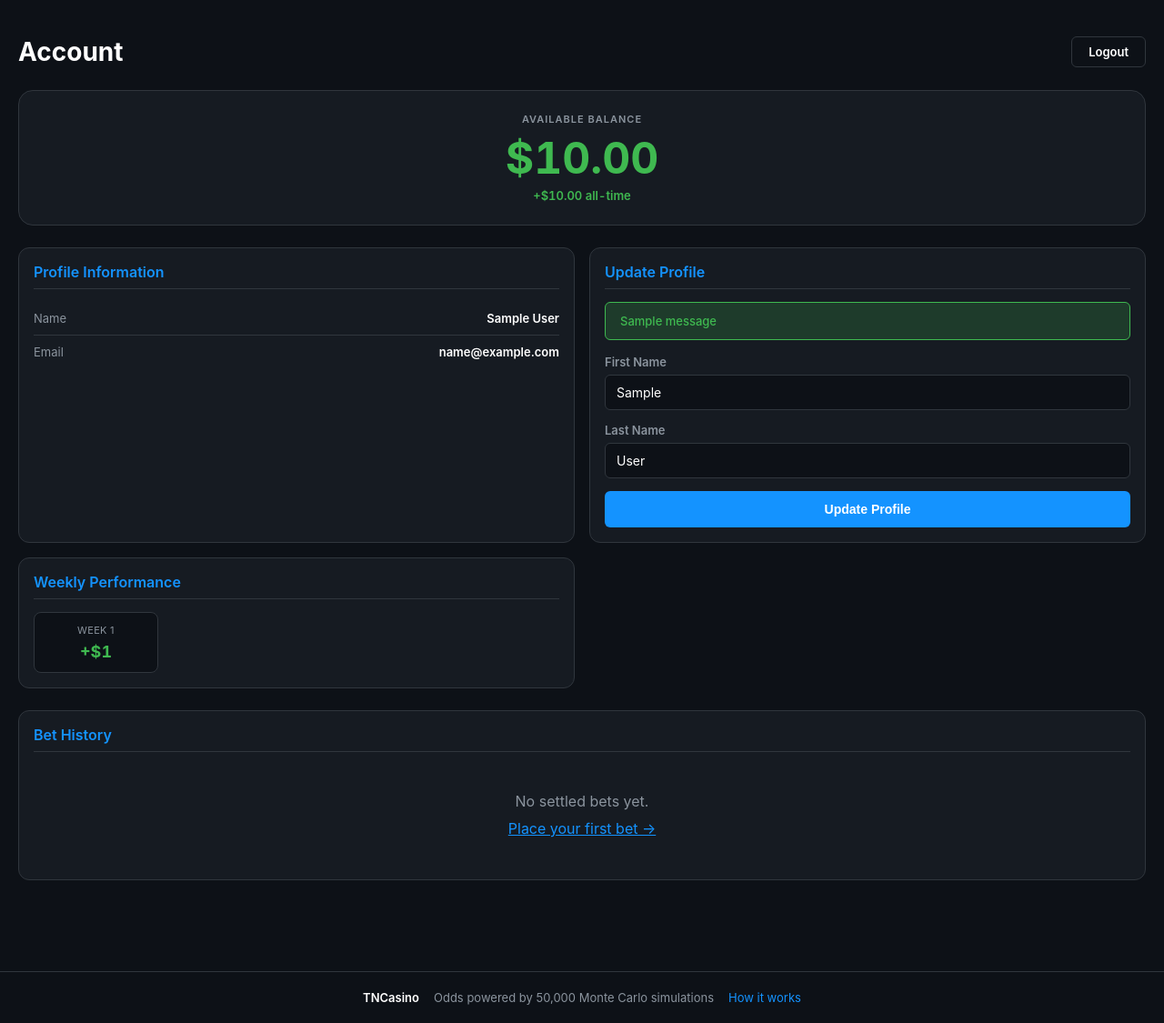
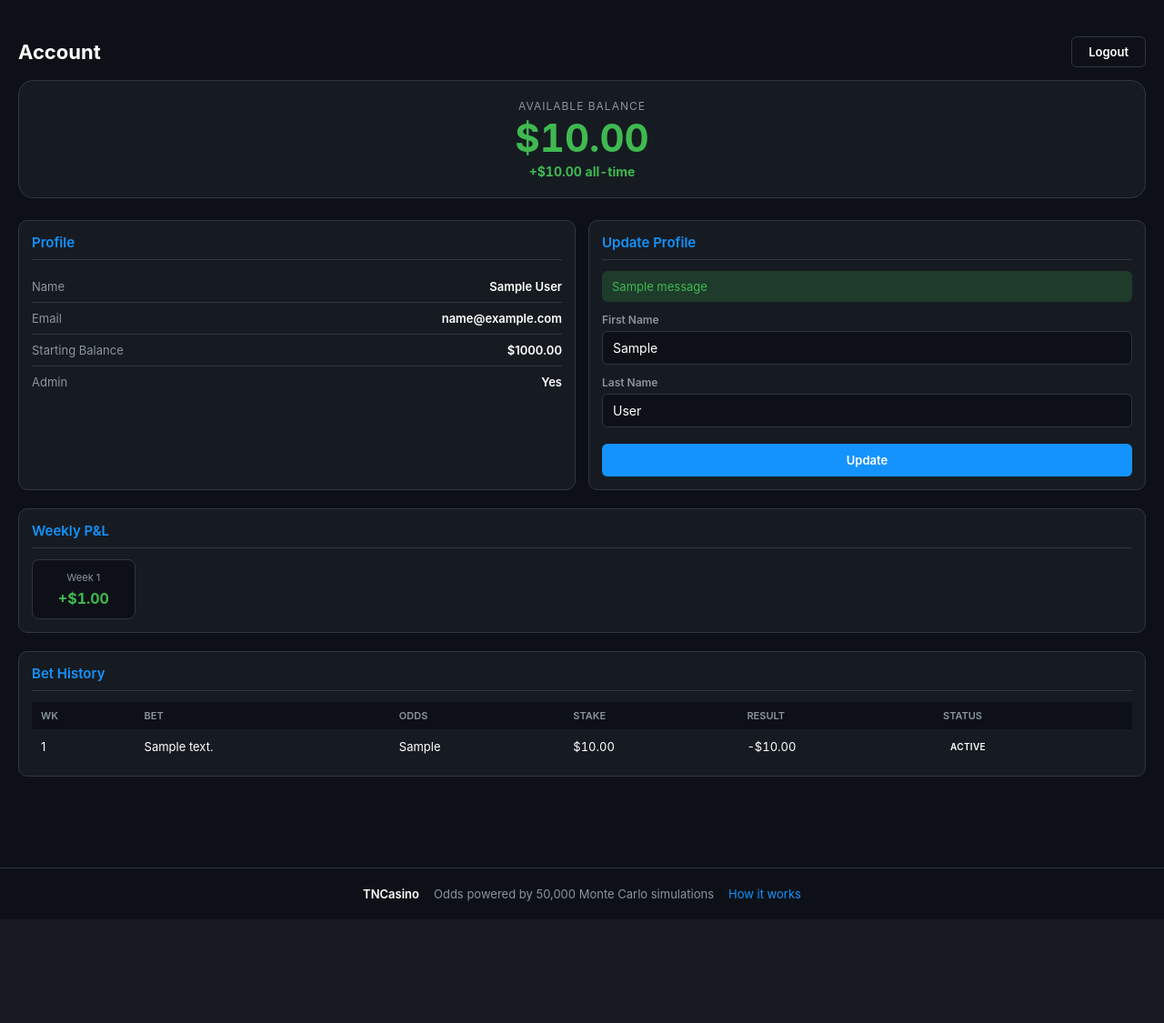
Before and after one commit to sfaizi24/TNC-Model-2025, a Flask app: page /account in a window 1280 px wide. Shown: the part 61-1186 px from the top of the page at 91% size. After the commit the page ends 1052 px from the top, so only its background shows below. Run offline with Flask 3, Linux system fonts and the light colour scheme; a user stored in the database is signed in; tables that the repository leaves empty hold one stand-in row (values such as "Sample post"); one stand-in notice (Sample message) is shown; parts of the project's set-up code (start-up, migrations or seed data) failed here and were passed over.

Commit message:
Port Account to design-system tnc-acct-* class taxonomy
Mirrors Account.jsx from the handoff: centered balance card, 2-col
profile/update grid, weekly P&L tile grid, and a flat 6-column bet
history table that includes pending bets. Adds shared utilities
(.tnc-card, .tnc-page-head, .tnc-badge*, .tnc-btn*, .tnc-pos/.tnc-neg,
.tnc-tab-num) to base.css for reuse across the remaining ports.

Co-Authored-By: Claude Opus 4.7 <noreply@anthropic.com>

```diff
--- a/frontend/static/css/account.css
+++ b/frontend/static/css/account.css
@@ -1,270 +1,201 @@
-    .logout-btn {
-        padding: 8px 18px;
-        background: transparent;
+.tnc-acct-title {
+    font-size: 22px;
+    font-weight: var(--tnc-fw-bold);
     color: var(--tnc-fg);
-        border: 1px solid var(--tnc-border);
-        border-radius: var(--tnc-r-sm);
-        font-weight: var(--tnc-fw-semi);
-        font-size: 13px;
-        cursor: pointer;
-        transition: background var(--tnc-dur-base) var(--tnc-ease);
-        text-decoration: none;
-        display: inline-block;
 }
 
-    .logout-btn:hover {
-        background: var(--tnc-border);
+.tnc-acct-logout {
+    padding: 8px 18px;
+    font-size: 13px;
 }
 
-    .balance-card {
+.tnc-acct-bal {
     background: var(--tnc-surface);
     border: 1px solid var(--tnc-border);
     border-radius: var(--tnc-r-2xl);
-        padding: 24px 30px;
+    padding: 20px 30px;
     margin-bottom: 24px;
     text-align: center;
 }
 
-    .balance-label {
+.tnc-acct-bal-label {
     color: var(--tnc-fg-muted);
-        font-size: 11px;
+    font-size: var(--tnc-fs-12);
+    margin-bottom: 6px;
     text-transform: uppercase;
     letter-spacing: var(--tnc-track-caps);
-        font-weight: var(--tnc-fw-semi);
-        margin-bottom: 6px;
 }
 
-    .balance-amount {
-        margin-bottom: 4px;
+.tnc-acct-bal-amount {
+    font-size: 42px;
+    font-weight: var(--tnc-fw-bold);
+    color: var(--tnc-win);
+    font-variant-numeric: tabular-nums;
+    line-height: 1.05;
 }
 
-    .balance-pnl {
-        font-size: 13px;
-        font-weight: var(--tnc-fw-semi);
+.tnc-acct-bal-pnl {
+    font-size: var(--tnc-fs-14);
+    margin-top: 6px;
+    font-weight: var(--tnc-fw-bold);
     font-variant-numeric: tabular-nums;
 }
 
-    .positive {
-        color: var(--tnc-win);
+.tnc-acct-grid {
+    display: grid;
+    grid-template-columns: 1fr;
+    gap: 14px;
 }
 
-    .negative {
-        color: var(--tnc-loss);
+@media (min-width: 768px) {
+    .tnc-acct-grid {
+        grid-template-columns: 1fr 1fr;
+    }
 }
 
-    .account-grid {
-        display: grid;
-        grid-template-columns: 1fr;
-        gap: 16px;
-        margin-bottom: 24px;
+.tnc-acct-row {
+    display: flex;
+    justify-content: space-between;
+    padding: 9px 0;
+    border-bottom: 1px solid var(--tnc-border);
+    font-size: var(--tnc-fs-13);
 }
 
-    .account-card {
-        background: var(--tnc-surface);
-        border: 1px solid var(--tnc-border);
-        border-radius: var(--tnc-r-xl);
-        padding: 16px;
-    }
-
-    .account-card h3 {
-        color: var(--tnc-blue);
-        font-size: 16px;
-        font-weight: var(--tnc-fw-semi);
-        margin-bottom: 14px;
-        padding-bottom: 8px;
-        border-bottom: 1px solid var(--tnc-border);
-    }
-
-    .info-row {
-        display: flex;
-        justify-content: space-between;
-        align-items: center;
-        padding: 10px 0;
-        border-bottom: 1px solid var(--tnc-border);
-    }
-
-    .info-row:last-child {
+.tnc-acct-row:last-child {
     border-bottom: none;
 }
 
-    .info-label {
+.tnc-acct-row-l {
     color: var(--tnc-fg-muted);
-        font-size: 13px;
 }
 
-    .info-value {
+.tnc-acct-row-v {
     color: var(--tnc-fg);
-        font-weight: var(--tnc-fw-semi);
-        font-size: 13px;
-    }
-
-    .profile-form {
-        margin-top: 4px;
-    }
-
-    .form-group {
-        margin-bottom: 14px;
-    }
-
-    .form-label {
-        display: block;
-        color: var(--tnc-fg-muted);
-        font-size: 13px;
-        margin-bottom: 6px;
     font-weight: var(--tnc-fw-semi);
 }
 
-    .form-input {
+.tnc-acct-field {
+    margin-bottom: 12px;
+}
+
+.tnc-acct-label {
+    display: block;
+    color: var(--tnc-fg-muted);
+    font-size: var(--tnc-fs-12);
+    margin-bottom: 5px;
+    font-weight: var(--tnc-fw-semi);
+}
+
+.tnc-acct-input {
     width: 100%;
-        padding: 10px 12px;
+    padding: 9px 11px;
     background: var(--tnc-bg);
     border: 1px solid var(--tnc-border);
     border-radius: var(--tnc-r-sm);
     color: var(--tnc-fg);
-        font-size: 14px;
+    font-size: var(--tnc-fs-14);
     font-family: inherit;
+    box-sizing: border-box;
     transition: border-color var(--tnc-dur-base) var(--tnc-ease);
 }
 
-    .form-input:focus {
+.tnc-acct-input:focus {
     outline: none;
     border-color: var(--tnc-blue);
 }
 
-    .update-btn {
+.tnc-acct-update {
     width: 100%;
-        padding: 12px 24px;
-        background: var(--tnc-blue);
-        color: white;
-        border: none;
-        border-radius: var(--tnc-r-sm);
-        font-weight: var(--tnc-fw-semi);
-        font-size: 14px;
-        cursor: pointer;
-        transition: all var(--tnc-dur-base) var(--tnc-ease);
+    margin-top: 6px;
 }
 
-    .update-btn:hover {
-        background: var(--tnc-blue-hover);
-        transform: translateY(-1px);
+.tnc-acct-flash {
+    padding: 9px 11px;
+    border-radius: var(--tnc-r-sm);
+    font-size: var(--tnc-fs-13);
+    margin-bottom: 12px;
 }
 
-    .update-btn:active {
-        transform: translateY(0);
+.tnc-acct-flash-success {
+    background: var(--tnc-win-tint);
+    color: var(--tnc-win);
 }
 
-    .flash-message {
-        padding: 12px 16px;
-        border-radius: var(--tnc-r-sm);
-        margin-bottom: 16px;
-        font-size: 13px;
-        font-weight: var(--tnc-fw-medium);
+.tnc-acct-flash-error {
+    background: var(--tnc-loss-tint);
+    color: var(--tnc-loss);
 }
 
-    .flash-success {
-        background: var(--tnc-win-tint);
-        color: var(--tnc-win);
-        border: 1px solid var(--tnc-win);
+.tnc-acct-block {
+    margin-top: 20px;
 }
 
-    .flash-error {
-        background: var(--tnc-loss-tint);
-        color: var(--tnc-loss);
-        border: 1px solid var(--tnc-loss);
+.tnc-acct-weekly {
+    display: grid;
+    grid-template-columns: repeat(auto-fill, minmax(110px, 1fr));
+    gap: 8px;
 }
 
-    .weekly-grid {
-        display: grid;
-        grid-template-columns: repeat(auto-fill, minmax(110px, 1fr));
-        gap: 10px;
+.tnc-acct-week {
+    background: var(--tnc-bg);
+    padding: 12px 8px;
+    border-radius: var(--tnc-r-md);
+    text-align: center;
+    border: 1px solid var(--tnc-border);
 }
 
-    .weekly-tile {
-        background: var(--tnc-bg);
-        border: 1px solid var(--tnc-border);
-        border-radius: var(--tnc-r-md);
-        padding: 12px 8px;
-        text-align: center;
-    }
-
-    .weekly-tile-label {
+.tnc-acct-week-label {
     color: var(--tnc-fg-muted);
-        font-size: 11px;
-        text-transform: uppercase;
-        letter-spacing: var(--tnc-track-mini);
+    font-size: var(--tnc-fs-11);
     margin-bottom: 6px;
 }
 
-    .weekly-tile-pnl {
-        font-size: 18px;
+.tnc-acct-week-pnl {
+    font-size: var(--tnc-fs-16);
     font-weight: var(--tnc-fw-bold);
-        font-variant-numeric: tabular-nums;
 }
 
-    .bet-history {
-        display: flex;
-        flex-direction: column;
-        gap: 18px;
-    }
-
-    .bet-week-header {
-        color: var(--tnc-fg-muted);
-        font-size: 11px;
-        font-weight: var(--tnc-fw-bold);
-        text-transform: uppercase;
-        letter-spacing: var(--tnc-track-caps);
-        padding-bottom: 6px;
-        border-bottom: 1px solid var(--tnc-border);
-        margin-bottom: 4px;
-    }
-
-    .bet-row {
-        display: grid;
-        grid-template-columns: minmax(0, 1fr) 60px 70px 80px;
-        gap: 10px;
-        align-items: center;
-        padding: 8px 0;
-        font-size: 13px;
-        border-bottom: 1px solid var(--tnc-border-soft);
-    }
-
-    .bet-week-section .bet-row:last-child {
-        border-bottom: none;
-    }
-
-    .bet-col-desc {
-        color: var(--tnc-fg);
-        overflow: hidden;
-        text-overflow: ellipsis;
-        white-space: nowrap;
-    }
-
-    .bet-col-odds {
-        color: var(--tnc-fg-muted);
-        text-align: right;
-        font-variant-numeric: tabular-nums;
-    }
-
-    .bet-col-stake {
-        color: var(--tnc-fg);
-        text-align: right;
-        font-variant-numeric: tabular-nums;
-    }
-
-    .bet-col-result {
-        text-align: right;
-        font-weight: var(--tnc-fw-semi);
-        font-variant-numeric: tabular-nums;
-    }
-
-    .no-bets {
-        text-align: center;
-        padding: 30px 16px;
+.tnc-acct-week-flat {
     color: var(--tnc-fg-muted);
 }
 
-    @media (min-width: 768px) {
-        .account-grid {
-            grid-template-columns: repeat(2, 1fr);
+.tnc-acct-empty {
+    color: var(--tnc-fg-muted);
+    font-size: var(--tnc-fs-13);
+    padding: 6px 0;
 }
+
+.tnc-acct-empty a {
+    color: var(--tnc-blue);
 }
+
+.tnc-acct-table-wrap {
+    overflow-x: auto;
+}
+
+.tnc-acct-table {
+    width: 100%;
+    border-collapse: collapse;
+    min-width: 540px;
+}
+
+.tnc-acct-table th {
+    text-align: left;
+    padding: 8px 10px;
+    background: var(--tnc-bg);
+    color: var(--tnc-fg-muted);
+    font-size: var(--tnc-fs-11);
+    font-weight: var(--tnc-fw-semi);
+    text-transform: uppercase;
+}
+
+.tnc-acct-table td {
+    padding: 10px;
+    border-bottom: 1px solid var(--tnc-border);
+    color: var(--tnc-fg);
+    font-size: var(--tnc-fs-13);
+}
+
+.tnc-acct-table tr:last-child td {
+    border-bottom: none;
+}
--- a/frontend/static/css/base.css
+++ b/frontend/static/css/base.css
@@ -378,3 +378,65 @@ body {
     vertical-align: super;
     opacity: 0.85;
 }
+
+.tnc-page-head {
+    margin-bottom: 14px;
+    display: flex;
+    justify-content: space-between;
+    align-items: center;
+    flex-wrap: wrap;
+    gap: 10px;
+}
+
+.tnc-card {
+    background: var(--tnc-surface);
+    border: 1px solid var(--tnc-border);
+    border-radius: var(--tnc-r-lg);
+    padding: 14px;
+}
+
+.tnc-card-h {
+    color: var(--tnc-blue);
+    font-size: 15px;
+    font-weight: var(--tnc-fw-semi);
+    margin-bottom: 12px;
+    padding-bottom: 9px;
+    border-bottom: 1px solid var(--tnc-border);
+    display: flex;
+    align-items: center;
+    justify-content: space-between;
+    gap: 8px;
+}
+
+.tnc-badge {
+    padding: 2px 8px;
+    border-radius: 10px;
+    font-size: 10px;
+    font-weight: var(--tnc-fw-semi);
+    display: inline-block;
+    text-transform: uppercase;
+    letter-spacing: 0.3px;
+}
+
+.tnc-badge-won {
+    background: var(--tnc-win-tint);
+    color: var(--tnc-win);
+}
+
+.tnc-badge-lost {
+    background: var(--tnc-loss-tint);
+    color: var(--tnc-loss);
+}
+
+.tnc-badge-pending {
+    background: var(--tnc-pending-tint);
+    color: var(--tnc-pending);
+}
+
+.tnc-pos {
+    color: var(--tnc-win);
+}
+
+.tnc-neg {
+    color: var(--tnc-loss);
+}
--- a/frontend/templates/account.html
+++ b/frontend/templates/account.html
@@ -7,105 +7,122 @@
 {% endblock %}
 
 {% block content %}
-<div class="page-header">
-    <h1 class="page-title">Account</h1>
-    <a href="{{ url_for('auth.logout') }}" class="logout-btn">Logout</a>
+<div class="tnc-page-head">
+    <h1 class="tnc-acct-title">Account</h1>
+    <a href="{{ url_for('auth.logout') }}" class="tnc-btn tnc-btn-ghost tnc-acct-logout">Logout</a>
 </div>
 
-<div class="balance-card">
-    <div class="balance-label">Available Balance</div>
-    <div class="balance-amount tnc-num-hero">${{ "%.2f"|format(user.account_balance) }}</div>
-    <div class="balance-pnl {% if user.total_pnl >= 0 %}positive{% else %}negative{% endif %}">
+<div class="tnc-acct-bal">
+    <div class="tnc-acct-bal-label">Available Balance</div>
+    <div class="tnc-acct-bal-amount">${{ "%.2f"|format(user.account_balance) }}</div>
+    <div class="tnc-acct-bal-pnl {% if user.total_pnl >= 0 %}tnc-pos{% else %}tnc-neg{% endif %}">
         {{ '+' if user.total_pnl >= 0 else '-' }}${{ "%.2f"|format(user.total_pnl|abs) }} all-time
     </div>
 </div>
 
-<div class="account-grid">
-    <div class="account-card">
-        <h3>Profile Information</h3>
-        {% if user.first_name or user.last_name %}
-        <div class="info-row">
-            <span class="info-label">Name</span>
-            <span class="info-value">{{ user.first_name }} {{ user.last_name }}</span>
+<div class="tnc-acct-grid">
+    <div class="tnc-card">
+        <h3 class="tnc-card-h">Profile</h3>
+        <div class="tnc-acct-row">
+            <span class="tnc-acct-row-l">Name</span>
+            <span class="tnc-acct-row-v">{{ user.first_name or '' }} {{ user.last_name or '' }}</span>
         </div>
-        {% endif %}
-        <div class="info-row">
-            <span class="info-label">Email</span>
-            <span class="info-value">{{ user.email or 'Not provided' }}</span>
+        <div class="tnc-acct-row">
+            <span class="tnc-acct-row-l">Email</span>
+            <span class="tnc-acct-row-v">{{ user.email or '—' }}</span>
+        </div>
+        <div class="tnc-acct-row">
+            <span class="tnc-acct-row-l">Starting Balance</span>
+            <span class="tnc-acct-row-v">${{ "%.2f"|format(starting_balance) }}</span>
+        </div>
+        <div class="tnc-acct-row">
+            <span class="tnc-acct-row-l">Admin</span>
+            <span class="tnc-acct-row-v">{{ 'Yes' if user.is_admin else 'No' }}</span>
         </div>
     </div>
 
-    <div class="account-card">
-        <h3>Update Profile</h3>
+    <div class="tnc-card">
+        <h3 class="tnc-card-h">Update Profile</h3>
         {% with messages = get_flashed_messages(with_categories=true) %}
-            {% if messages %}
             {% for category, message in messages %}
-                    <div class="flash-message flash-{{ category }}">{{ message }}</div>
+                <div class="tnc-acct-flash tnc-acct-flash-{{ category }}">{{ message }}</div>
             {% endfor %}
-            {% endif %}
         {% endwith %}
-        <form method="POST" action="{{ url_for('account.update_profile') }}" class="profile-form">
-            <input type="hidden" name="csrf_token" value="{{ csrf_token() }}"/>
-            <div class="form-group">
-                <label for="first_name" class="form-label">First Name</label>
-                <input type="text" id="first_name" name="first_name" class="form-input"
+        <form method="POST" action="{{ url_for('account.update_profile') }}">
+            <input type="hidden" name="csrf_token" value="{{ csrf_token() }}">
+            <div class="tnc-acct-field">
+                <label for="first_name" class="tnc-acct-label">First Name</label>
+                <input type="text" id="first_name" name="first_name" class="tnc-acct-input"
                        value="{{ user.first_name or '' }}" maxlength="100">
             </div>
-            <div class="form-group">
-                <label for="last_name" class="form-label">Last Name</label>
-                <input type="text" id="last_name" name="last_name" class="form-input"
+            <div class="tnc-acct-field">
+                <label for="last_name" class="tnc-acct-label">Last Name</label>
+                <input type="text" id="last_name" name="last_name" class="tnc-acct-input"
                        value="{{ user.last_name or '' }}" maxlength="100">
             </div>
-            <button type="submit" class="update-btn">Update Profile</button>
+            <button type="submit" class="tnc-btn tnc-btn-primary tnc-acct-update">Update</button>
         </form>
     </div>
+</div>
 
-    <div class="account-card">
-        <h3>Weekly Performance</h3>
-        {% if weekly_stats %}
-        <div class="weekly-grid">
-            {% for stat in weekly_stats %}
-            <div class="weekly-tile">
-                <div class="weekly-tile-label">Week {{ stat.week }}</div>
-                <div class="weekly-tile-pnl {% if stat.settled_pnl >= 0 %}positive{% else %}negative{% endif %}">
-                    {{ '+' if stat.settled_pnl >= 0 else '-' }}${{ "%.0f"|format(stat.settled_pnl|abs) }}
+<div class="tnc-card tnc-acct-block">
+    <h3 class="tnc-card-h">Weekly P&amp;L</h3>
+    {% if weekly_pnl %}
+    <div class="tnc-acct-weekly">
+        {% for w in weekly_pnl %}
+        <div class="tnc-acct-week">
+            <div class="tnc-acct-week-label">Week {{ w.week }}</div>
+            <div class="tnc-acct-week-pnl tnc-tab-num
+                {% if w.pnl > 0 %}tnc-pos{% elif w.pnl < 0 %}tnc-neg{% else %}tnc-acct-week-flat{% endif %}">
+                {{ '+' if w.pnl > 0 else ('-' if w.pnl < 0 else '') }}${{ "%.2f"|format(w.pnl|abs) }}
             </div>
         </div>
         {% endfor %}
     </div>
     {% else %}
-        <p class="no-bets">No settled weeks yet.</p>
+    <p class="tnc-acct-empty">No weekly results yet.</p>
     {% endif %}
 </div>
-</div>
 
-<div class="account-card">
-    <h3>Bet History</h3>
-    {% if bets_by_week %}
-    <div class="bet-history">
-        {% for week, week_bets in bets_by_week %}
-        <div class="bet-week-section">
-            <div class="bet-week-header">Week {{ week }}</div>
-            {% for bet in week_bets %}
-            <div class="bet-row">
-                <span class="bet-col bet-col-desc">{{ bet.description }}</span>
-                <span class="bet-col bet-col-odds">{{ bet.odds }}</span>
-                <span class="bet-col bet-col-stake">${{ "%.2f"|format(bet.amount) }}</span>
-                <span class="bet-col bet-col-result {% if bet.result > 0 %}positive{% elif bet.result < 0 %}negative{% endif %}">
-                    {{ '+' if bet.result > 0 else ('-' if bet.result < 0 else '') }}${{ "%.2f"|format(bet.result|abs) }}
-                </span>
-            </div>
+<div class="tnc-card tnc-acct-block">
+    <h3 class="tnc-card-h">Bet History</h3>
+    {% if bet_history %}
+    <div class="tnc-acct-table-wrap">
+        <table class="tnc-acct-table">
+            <thead>
+                <tr>
+                    <th>Wk</th>
+                    <th>Bet</th>
+                    <th>Odds</th>
+                    <th>Stake</th>
+                    <th>Result</th>
+                    <th>Status</th>
+                </tr>
+            </thead>
+            <tbody>
+                {% for b in bet_history %}
+                <tr>
+                    <td>{{ b.week or '—' }}</td>
+                    <td>{{ b.description }}</td>
+                    <td class="tnc-tab-num">{{ b.odds }}</td>
+                    <td class="tnc-tab-num">${{ "%.2f"|format(b.amount) }}</td>
+                    <td class="tnc-tab-num
+                        {% if b.status == 'won' %}tnc-pos
+                        {% elif b.status == 'lost' %}tnc-neg
+                        {% endif %}">
+                        {% if b.status == 'pending' %}—
+                        {% elif b.status == 'won' %}+${{ "%.2f"|format(b.result) }}
+                        {% else %}-${{ "%.2f"|format(b.amount) }}
+                        {% endif %}
+                    </td>
+                    <td><span class="tnc-badge tnc-badge-{{ b.status }}">{{ b.status }}</span></td>
+                </tr>
                 {% endfor %}
-        </div>
-        {% endfor %}
+            </tbody>
+        </table>
     </div>
     {% else %}
-    <div class="no-bets">
-        <p>No settled bets yet.</p>
-        <p style="margin-top: 10px;">
-            <a href="/betting" style="color: var(--tnc-blue);">Place your first bet &rarr;</a>
-        </p>
-    </div>
+    <p class="tnc-acct-empty">No bets yet. <a href="{{ url_for('betting.betting') }}">Place your first bet &rarr;</a></p>
     {% endif %}
 </div>
 {% endblock %}
--- a/routes/account.py
+++ b/routes/account.py
@@ -1,5 +1,4 @@
 import logging
-from itertools import groupby
 
 from flask import Blueprint, flash, redirect, render_template, request, url_for
 from flask_login import current_user, login_required
@@ -13,25 +12,29 @@ account_bp = Blueprint("account", __name__)
 @account_bp.route("/account")
 @login_required
 def account():
-    from models import Bet, BettingPeriod, WeeklyStats
+    from models import Bet, WeeklyStats
 
-    settled_bets = (
+    bet_history = (
         db.session.query(Bet)
-        .filter(Bet.user_id == current_user.id, Bet.status.in_(["won", "lost"]))
+        .filter(Bet.user_id == current_user.id)
         .order_by(Bet.week.desc(), Bet.created_at.desc())
         .all()
     )
-    bets_by_week = [(week, list(week_bets)) for week, week_bets in groupby(settled_bets, key=lambda b: b.week)]
 
-    weekly_stats = (
+    weekly_pnl = (
         db.session.query(WeeklyStats)
-        .join(BettingPeriod, BettingPeriod.week == WeeklyStats.week)
-        .filter(WeeklyStats.user_id == current_user.id, BettingPeriod.is_settled.is_(True))
+        .filter(WeeklyStats.user_id == current_user.id)
         .order_by(WeeklyStats.week.desc())
         .all()
     )
 
-    return render_template("account.html", user=current_user, bets_by_week=bets_by_week, weekly_stats=weekly_stats)
+    return render_template(
+        "account.html",
+        user=current_user,
+        bet_history=bet_history,
+        weekly_pnl=weekly_pnl,
+        starting_balance=1000.00,
+    )
 
 
 @account_bp.route("/account/update-profile", methods=["POST"])
```
Lines whose indentation alone changed are shown as unchanged.
